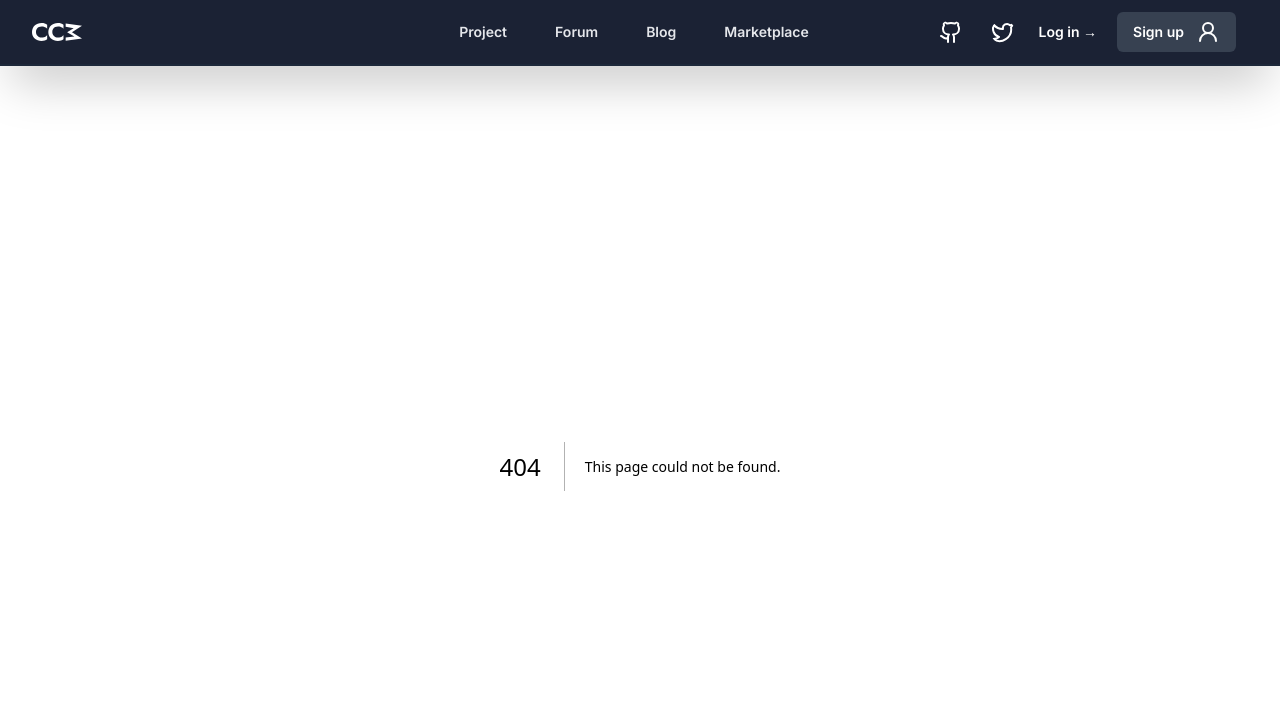
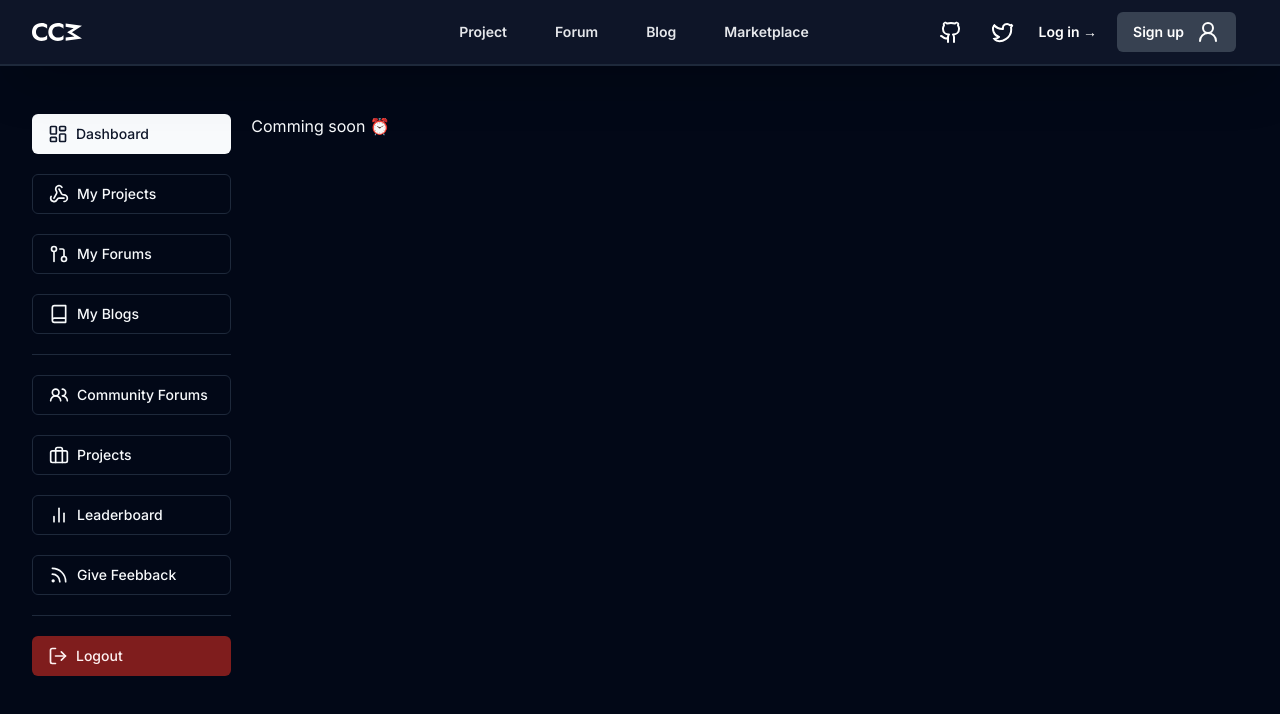
Before and after one commit to Abbhiishek/codecommunitymusic-client, a Next.js app: page /dashboard/blog in a window 1280 px wide. Before the commit this address had no page. Shown: the top 714 px of the page. Built offline with nearby package versions, Linux system fonts and the light colour scheme.

Commit message:
build: dashboard

```diff
--- /dev/null
+++ b/app/dashboard/blog/page.tsx
@@ -0,0 +1,8 @@
+
+function Page() {
+    return (
+        <div className="w-full h-screen">Comming soon ⏰</div>
+    )
+}
+
+export default Page
--- a/app/dashboard/page.tsx
+++ b/app/dashboard/page.tsx
@@ -15,7 +15,14 @@
 
     if (isLoading) {
         return (
-            <Skeleton />
+            <div className="w-full h-screen">
+                <div className="grid h-full grid-cols-12 gap-2 grid-rows-10 lg:gap-10 lg:p-5">
+                    <Skeleton className="w-full h-full col-span-12 lg:col-span-7" />
+                    <Skeleton className="w-full col-span-12 row-span-2 lg:col-span-5" />
+                    <Skeleton className="w-full col-span-12 row-span-3 lg:col-span-7" />
+                    <Skeleton className="w-full col-span-12 row-span-1 lg:col-span-5" />
+                </div>
+            </div>
         )
     }
 
--- a/app/globals.css
+++ b/app/globals.css
@@ -5,16 +5,16 @@
 @layer base {
   :root {
     --background: 0 0% 100%;
-    --foreground: 222.2 47.4% 11.2%;
+    --foreground: 222.2 84% 4.9%;
 
     --muted: 210 40% 96.1%;
     --muted-foreground: 215.4 16.3% 46.9%;
 
     --popover: 0 0% 100%;
-    --popover-foreground: 222.2 47.4% 11.2%;
+    --popover-foreground: 222.2 84% 4.9%;
 
     --card: 0 0% 100%;
-    --card-foreground: 222.2 47.4% 11.2%;
+    --card-foreground: 222.2 84% 4.9%;
 
     --border: 214.3 31.8% 91.4%;
     --input: 214.3 31.8% 91.4%;
@@ -28,7 +28,7 @@
     --accent: 210 40% 96.1%;
     --accent-foreground: 222.2 47.4% 11.2%;
 
-    --destructive: 0 100% 50%;
+    --destructive: 0 84.2% 60.2%;
     --destructive-foreground: 210 40% 98%;
 
     --ring: 215 20.2% 65.1%;
@@ -37,36 +37,34 @@
   }
 
   .dark {
-    --background: 224 71% 4%;
-    --foreground: 213 31% 91%;
+    --background: 222.2 84% 4.9%;
+    --foreground: 210 40% 98%;
 
-    --muted: 223 47% 11%;
-    --muted-foreground: 215.4 16.3% 56.9%;
+    --muted: 217.2 32.6% 17.5%;
+    --muted-foreground: 215 20.2% 65.1%;
 
-    --popover: 224 71% 4%;
-    --popover-foreground: 215 20.2% 65.1%;
+    --popover: 222.2 84% 4.9%;
+    --popover-foreground: 210 40% 98%;
 
-    --card: 224 71% 4%;
-    --card-foreground: 213 31% 91%;
+    --card: 222.2 84% 4.9%;
+    --card-foreground: 210 40% 98%;
 
-    --border: 216 34% 17%;
-    --input: 216 34% 17%;
+    --border: 217.2 32.6% 17.5%;
+    --input: 217.2 32.6% 17.5%;
 
     --primary: 210 40% 98%;
-    --primary-foreground: 222.2 47.4% 1.2%;
+    --primary-foreground: 222.2 47.4% 11.2%;
 
-    --secondary: 222.2 47.4% 11.2%;
+    --secondary: 217.2 32.6% 17.5%;
     --secondary-foreground: 210 40% 98%;
 
-    --accent: 216 34% 17%;
+    --accent: 217.2 32.6% 17.5%;
     --accent-foreground: 210 40% 98%;
 
-    --destructive: 0 63% 31%;
-    --destructive-foreground: 210 40% 98%;
+    --destructive: 0 62.8% 30.6%;
+    --destructive-foreground: 0 85.7% 97.3%;
 
-    --ring: 216 34% 17%;
-
-    --radius: 0.5rem;
+    --ring: 217.2 32.6% 17.5%;
   }
 }
 
@@ -76,6 +74,5 @@
   }
   body {
     @apply bg-background text-foreground;
-    font-feature-settings: "rlig" 1, "calt" 1;
   }
 }
--- a/tailwind.config.js
+++ b/tailwind.config.js
@@ -1,13 +1,12 @@
-const { fontFamily } = require("tailwindcss/defaultTheme")
-
 /** @type {import('tailwindcss').Config} */
 module.exports = {
   darkMode: ["class"],
   content: [
-    './pages/**/*.{js,ts,jsx,tsx,mdx}',
-    './components/**/*.{js,ts,jsx,tsx,mdx}',
-    './app/**/*.{js,ts,jsx,tsx,mdx}',
-  ],
+    './pages/**/*.{ts,tsx}',
+    './components/**/*.{ts,tsx}',
+    './app/**/*.{ts,tsx}',
+    './src/**/*.{ts,tsx}',
+	],
   theme: {
     container: {
       center: true,
@@ -53,12 +52,9 @@
         },
       },
       borderRadius: {
-        lg: `var(--radius)`,
-        md: `calc(var(--radius) - 2px)`,
+        lg: "var(--radius)",
+        md: "calc(var(--radius) - 2px)",
         sm: "calc(var(--radius) - 4px)",
-      },
-      fontFamily: {
-        sans: ["var(--font-sans)", ...fontFamily.sans],
       },
       keyframes: {
         "accordion-down": {
```
Also changed, not shown: package.json (+4 -3 lines), components.json (added), 1 other file (tests, documents, lock files or other folders).
